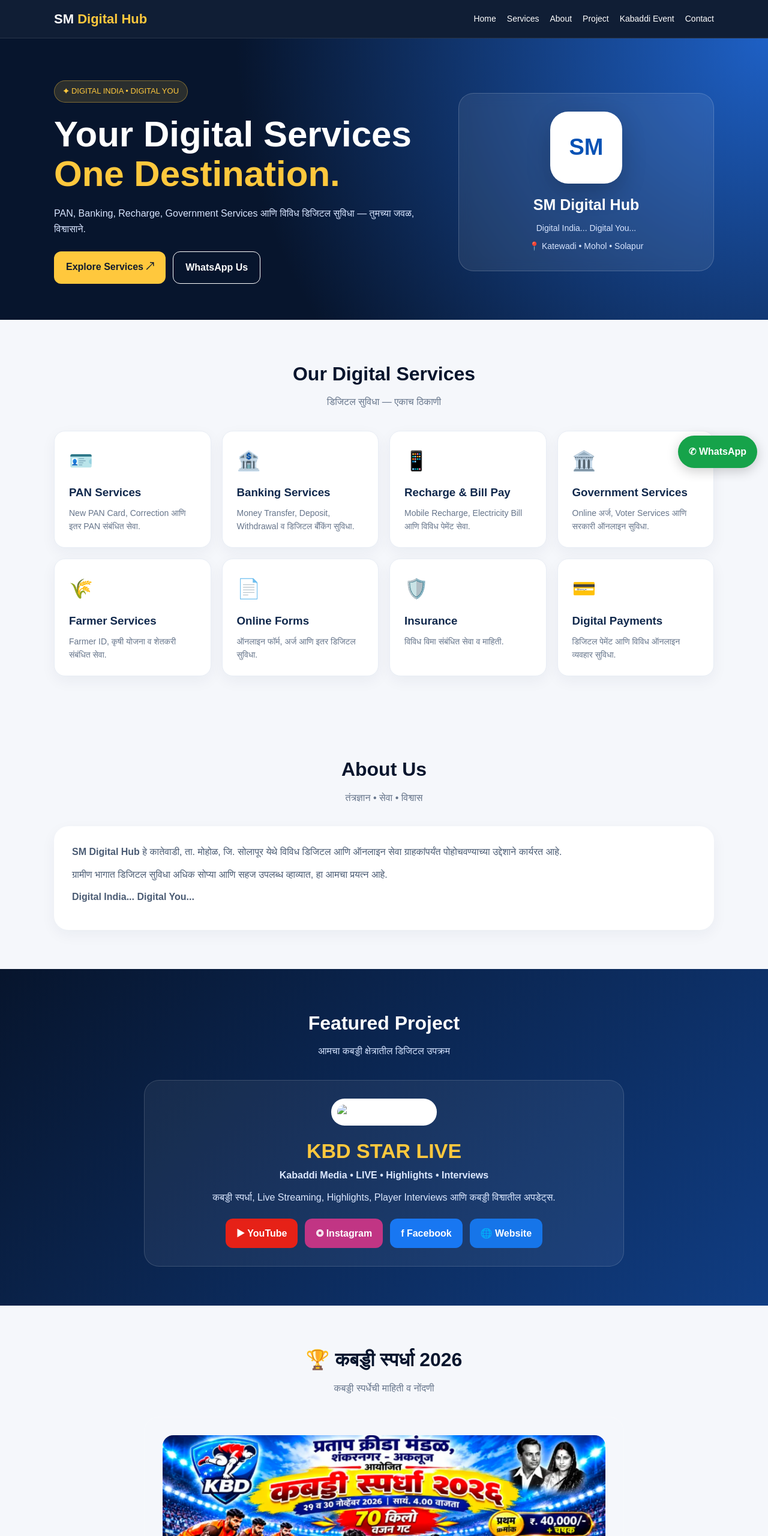
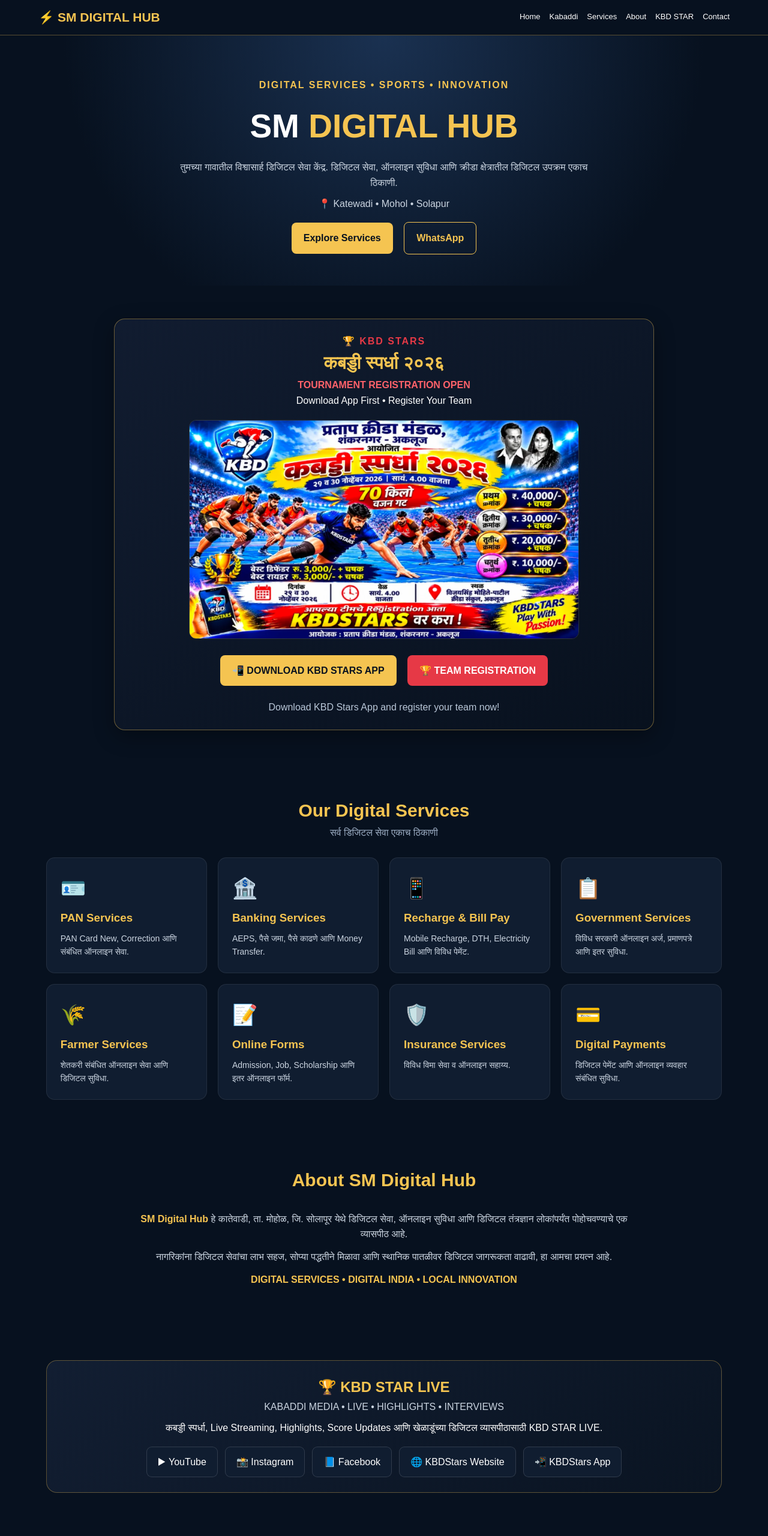
Before and after one commit to smdigitalhub/sm-digital-hub, a plain HTML site: page index.html in a window 1280 px wide. Shown: the top 2560 px of the page at 60% size. Drawn offline with Linux system fonts and the light colour scheme.

Commit message:
Update index.html

```diff
--- a/index.html
+++ b/index.html
@@ -3,64 +3,364 @@
 <head>
 <meta charset="UTF-8">
 <meta name="viewport" content="width=device-width, initial-scale=1.0">
-<meta name="description" content="SM Digital Hub Katewadi - Digital, Banking, PAN, Recharge and Online Services.">
-<title>SM Digital Hub | Digital India, Digital You</title>
+<meta name="theme-color" content="#07111f">
+<title>SM Digital Hub | Katewadi</title>
+
 <style>
 *{margin:0;padding:0;box-sizing:border-box}
 html{scroll-behavior:smooth}
-body{font-family:Arial,Helvetica,sans-serif;background:#f5f7fb;color:#17233a;line-height:1.6}
-:root{--navy:#07152d;--blue:#1465e8;--gold:#ffc83d;--white:#fff;--muted:#66758b}
-.container{width:min(1100px,92%);margin:auto}
-header{background:rgba(7,21,45,.96);color:white;position:sticky;top:0;z-index:99;border-bottom:1px solid rgba(255,255,255,.1)}
-.nav{display:flex;justify-content:space-between;align-items:center;padding:14px 0;gap:15px}
-.brand{font-size:22px;font-weight:900}.brand span{color:var(--gold)}
-.navlinks{display:flex;gap:18px;flex-wrap:wrap}.navlinks a{color:white;text-decoration:none;font-size:14px}
-.hero{background:radial-gradient(circle at top right,#1e60c5,#07152d 65%);color:white;padding:70px 0 60px;overflow:hidden}
-.hero-grid{display:grid;grid-template-columns:1.2fr .8fr;gap:35px;align-items:center}
-.tag{display:inline-block;background:rgba(255,200,61,.14);color:var(--gold);padding:7px 14px;border-radius:30px;font-size:13px;border:1px solid rgba(255,200,61,.4)}
-.hero h1{font-size:clamp(36px,6vw,60px);line-height:1.1;margin:20px 0}.hero h1 span{color:var(--gold)}
-.hero p{color:#d8e5ff;max-width:650px}.actions{display:flex;gap:12px;flex-wrap:wrap;margin-top:25px}
-.btn{display:inline-block;padding:13px 20px;border-radius:12px;text-decoration:none;font-weight:bold;transition:.2s}.btn:hover{transform:translateY(-2px)}
-.primary{background:var(--gold);color:#101b2e}.secondary{border:1px solid white;color:white}
-.hero-box{background:rgba(255,255,255,.08);border:1px solid rgba(255,255,255,.18);border-radius:25px;padding:30px;text-align:center;backdrop-filter:blur(10px)}
-.hero-logo{width:120px;height:120px;margin:auto auto 15px;border-radius:30px;background:white;color:#0752b5;display:flex;align-items:center;justify-content:center;font-size:38px;font-weight:900;box-shadow:0 15px 40px #0003}
-.hero-box h2{font-size:25px}.hero-box p{font-size:14px;margin-top:8px}
-section{padding:65px 0}.section-title{text-align:center;margin-bottom:35px}.section-title h2{font-size:32px;color:var(--navy)}.section-title p{color:var(--muted);margin-top:8px}
-.services{display:grid;grid-template-columns:repeat(auto-fit,minmax(220px,1fr));gap:18px}
-.service{background:white;border:1px solid #e8edf5;border-radius:18px;padding:24px;box-shadow:0 8px 25px rgba(20,40,80,.05);transition:.25s}
-.service:hover{transform:translateY(-5px);box-shadow:0 12px 30px #1232a018}.icon{font-size:32px;margin-bottom:12px}.service h3{color:#10284c;margin-bottom:8px}.service p{color:var(--muted);font-size:14px}
-.about{background:white;border-radius:24px;padding:30px;box-shadow:0 8px 25px rgba(20,40,80,.05)}.about p{margin-bottom:12px;color:#4b5c74}
-.project-section{background:linear-gradient(135deg,#07152d,#103d83);color:white}.project-section .section-title h2{color:white}.project-section .section-title p{color:#d5e4ff}
-.project{max-width:800px;margin:auto;background:rgba(255,255,255,.06);border:1px solid rgba(255,255,255,.15);border-radius:25px;padding:30px;text-align:center}
-.project-logo{width:150px;height:150px;object-fit:contain;background:white;border-radius:22px;padding:10px;margin-bottom:15px}
-.project h3{font-size:34px;color:var(--gold)}.project p{color:#dce8ff}
-.social{display:flex;justify-content:center;gap:12px;flex-wrap:wrap;margin-top:22px}.social a{padding:12px 18px;border-radius:12px;text-decoration:none;color:white;font-weight:bold}
-.yt{background:#e62117}.ig{background:#c13584}.fb{background:#1877f2}.web{background:#1675e9}
-.contact-grid{display:grid;grid-template-columns:repeat(auto-fit,minmax(220px,1fr));gap:18px}.contact-card{background:white;padding:25px;border-radius:18px;border:1px solid #e8edf5;text-align:center}.contact-card h3{margin-bottom:8px}.contact-card p{color:var(--muted)}
-footer{background:#07152d;color:white;text-align:center;padding:30px 15px}footer p{color:#c6d6ef;font-size:14px;margin-top:6px}
-.floating{position:fixed;bottom:20px;right:18px;z-index:100;background:#16a34a;color:white;text-decoration:none;border-radius:50px;padding:14px 18px;font-weight:bold;box-shadow:0 5px 20px #0003}
-.poster-image{width:100%;height:auto;display:block;border-radius:18px;margin-bottom:20px}
-@media(max-width:750px){.hero-grid{grid-template-columns:1fr}.nav{align-items:flex-start;flex-direction:column}.navlinks{gap:12px}.hero{padding:45px 0}section{padding:45px 0}.section-title h2{font-size:27px}.project{padding:22px 15px}}
+body{
+  font-family:Arial,sans-serif;
+  background:#07111f;
+  color:#fff;
+  line-height:1.6;
+}
+:root{
+  --gold:#f5c451;
+  --red:#e63946;
+  --navy:#07111f;
+  --panel:#101d30;
+}
+header{
+  position:sticky;top:0;z-index:99;
+  background:#07111f;
+  border-bottom:1px solid #f5c45155;
+  padding:12px 5%;
+}
+.nav{
+  display:flex;justify-content:space-between;
+  align-items:center;flex-wrap:wrap;gap:12px;
+}
+.brand{font-size:21px;font-weight:bold;color:var(--gold)}
+nav{display:flex;gap:15px;flex-wrap:wrap}
+nav a{color:white;text-decoration:none;font-size:13px}
+nav a:hover{color:var(--gold)}
+section{padding:55px 6%}
+.hero{
+  text-align:center;
+  padding:70px 6% 45px;
+  background:radial-gradient(circle at top,#1a3151,#07111f 70%);
+}
+.hero .tag{color:var(--gold);font-weight:bold;letter-spacing:2px}
+.hero h1{font-size:clamp(30px,6vw,55px);margin:12px 0}
+.hero h1 span{color:var(--gold)}
+.hero p{color:#cbd5e1;max-width:700px;margin:10px auto}
+.btn{
+  display:inline-block;text-decoration:none;
+  padding:13px 20px;border-radius:8px;
+  font-weight:bold;margin:7px;
+  transition:.2s;
+}
+.btn:hover{transform:translateY(-2px)}
+.gold{background:var(--gold);color:#07111f}
+.red{background:var(--red);color:white}
+.outline{border:1px solid var(--gold);color:var(--gold)}
+.section-title{text-align:center;margin-bottom:28px}
+.section-title h2{font-size:30px;color:var(--gold)}
+.section-title p{color:#9eafc5}
+.registration{
+  background:linear-gradient(145deg,#111c30,#08111e);
+  border:1px solid #f5c45166;
+  border-radius:18px;
+  padding:24px;
+  max-width:900px;margin:auto;
+  box-shadow:0 10px 35px #0005;
+}
+.registration .poster{
+  display:block;width:100%;
+  max-width:650px;margin:20px auto;
+  border-radius:12px;
+  border:1px solid #ffffff22;
+}
+.reg-heading{text-align:center}
+.reg-heading h2{color:var(--gold);font-size:30px}
+.reg-heading .open{color:#ff626a;font-weight:bold}
+.reg-buttons{text-align:center;margin-top:20px}
+.cards{
+  display:grid;
+  grid-template-columns:repeat(auto-fit,minmax(220px,1fr));
+  gap:18px;
+}
+.card{
+  background:var(--panel);
+  border:1px solid #ffffff14;
+  border-radius:14px;padding:23px;
+  transition:.2s;
+}
+.card:hover{border-color:var(--gold);transform:translateY(-3px)}
+.card .emoji{font-size:34px}
+.card h3{color:var(--gold);margin:8px 0}
+.card p{color:#cbd5e1;font-size:14px}
+.about{
+  text-align:center;max-width:850px;margin:auto;
+}
+.about p{color:#cbd5e1;margin:12px 0}
+.kbd{
+  background:linear-gradient(140deg,#121e32,#0a1422);
+  border:1px solid #f5c45155;border-radius:18px;
+  padding:25px;text-align:center;
+}
+.kbd img{
+  max-width:190px;width:70%;
+  height:auto;object-fit:contain;
+  border-radius:12px;margin:10px auto;
+}
+.kbd h2{color:var(--gold)}
+.social{
+  display:flex;justify-content:center;
+  flex-wrap:wrap;gap:12px;margin-top:18px
+}
+.social a{
+  color:white;text-decoration:none;
+  border:1px solid #ffffff22;
+  padding:12px 18px;border-radius:9px;
+  background:#101d30;
+}
+.social a:hover{border-color:var(--gold);color:var(--gold)}
+.contact{text-align:center}
+footer{
+  text-align:center;padding:25px;
+  background:#030914;color:#9eafc5;
+  border-top:1px solid #f5c45133;
+}
+footer strong{color:var(--gold)}
+@media(max-width:600px){
+ header{padding:10px 4%}
+ .nav{justify-content:center}
+ nav{justify-content:center}
+ nav a{font-size:12px}
+ section{padding:40px 5%}
+ .registration{padding:15px}
+ .hero{padding-top:45px}
+}
 </style>
 </head>
+
 <body>
-<header><div class="container nav"><div class="brand">SM <span>Digital Hub</span></div><nav class="navlinks"><a href="#home">Home</a><a href="#services">Services</a><a href="#about">About</a><a href="#project">Project</a><a href="#kabaddi-event">Kabaddi Event</a><a href="#contact">Contact</a></nav></div></header>
-<section class="hero" id="home"><div class="container hero-grid"><div><span class="tag">✦ DIGITAL INDIA • DIGITAL YOU</span><h1>Your Digital Services<br><span>One Destination.</span></h1><p>PAN, Banking, Recharge, Government Services आणि विविध डिजिटल सुविधा — तुमच्या जवळ, विश्वासाने.</p><div class="actions"><a class="btn primary" href="#services">Explore Services ↗</a><a class="btn secondary" href="https://wa.me/918530737516">WhatsApp Us</a></div></div><div class="hero-box"><div class="hero-logo">SM</div><h2>SM Digital Hub</h2><p>Digital India... Digital You...</p><p>📍 Katewadi • Mohol • Solapur</p></div></div></section>
-<section id="services"><div class="container"><div class="section-title"><h2>Our Digital Services</h2><p>डिजिटल सुविधा — एकाच ठिकाणी</p></div><div class="services">
-<div class="service"><div class="icon">🪪</div><h3>PAN Services</h3><p>New PAN Card, Correction आणि इतर PAN संबंधित सेवा.</p></div>
-<div class="service"><div class="icon">🏦</div><h3>Banking Services</h3><p>Money Transfer, Deposit, Withdrawal व डिजिटल बँकिंग सुविधा.</p></div>
-<div class="service"><div class="icon">📱</div><h3>Recharge &amp; Bill Pay</h3><p>Mobile Recharge, Electricity Bill आणि विविध पेमेंट सेवा.</p></div>
-<div class="service"><div class="icon">🏛️</div><h3>Government Services</h3><p>Online अर्ज, Voter Services आणि सरकारी ऑनलाइन सुविधा.</p></div>
-<div class="service"><div class="icon">🌾</div><h3>Farmer Services</h3><p>Farmer ID, कृषी योजना व शेतकरी संबंधित सेवा.</p></div>
-<div class="service"><div class="icon">📄</div><h3>Online Forms</h3><p>ऑनलाइन फॉर्म, अर्ज आणि इतर डिजिटल सुविधा.</p></div>
-<div class="service"><div class="icon">🛡️</div><h3>Insurance</h3><p>विविध विमा संबंधित सेवा व माहिती.</p></div>
-<div class="service"><div class="icon">💳</div><h3>Digital Payments</h3><p>डिजिटल पेमेंट आणि विविध ऑनलाइन व्यवहार सुविधा.</p></div>
-</div></div></section>
-<section id="about"><div class="container"><div class="section-title"><h2>About Us</h2><p>तंत्रज्ञान • सेवा • विश्वास</p></div><div class="about"><p><strong>SM Digital Hub</strong> हे कातेवाडी, ता. मोहोळ, जि. सोलापूर येथे विविध डिजिटल आणि ऑनलाइन सेवा ग्राहकांपर्यंत पोहोचवण्याच्या उद्देशाने कार्यरत आहे.</p><p>ग्रामीण भागात डिजिटल सुविधा अधिक सोप्या आणि सहज उपलब्ध व्हाव्यात, हा आमचा प्रयत्न आहे.</p><p><strong>Digital India... Digital You...</strong></p></div></div></section>
-<section class="project-section" id="project"><div class="container"><div class="section-title"><h2>Featured Project</h2><p>आमचा कबड्डी क्षेत्रातील डिजिटल उपक्रम</p></div><div class="project"><img class="project-logo" src="kbd-live-logo.jpg" alt="KBD Star Live Logo"><h3>KBD STAR LIVE</h3><p><strong>Kabaddi Media • LIVE • Highlights • Interviews</strong></p><p style="margin-top:12px">कबड्डी स्पर्धा, Live Streaming, Highlights, Player Interviews आणि कबड्डी विश्वातील अपडेट्स.</p><div class="social"><a class="yt" href="https://youtube.com/@kbdlive-kbdstars?si=ICmLCrb6yNJzyjOL" target="_blank" rel="noopener">▶ YouTube</a><a class="ig" href="https://www.instagram.com/kbdstarslive?gwpx=MTloOG81ZXB2bGU3bg==" target="_blank" rel="noopener">◎ Instagram</a><a class="fb" href="FACEBOOK_LINK_HERE" target="_blank" rel="noopener">f Facebook</a><a class="web" href="https://kbdstars.com/" target="_blank" rel="noopener">🌐 Website</a></div></div></div></section>
-<!-- Added tournament poster section -->
-<section id="kabaddi-event"><div class="container"><div class="section-title"><h2>🏆 कबड्डी स्पर्धा 2026</h2><p>कबड्डी स्पर्धेची माहिती व नोंदणी</p></div><div class="project"><img class="poster-image" src="kabaddi-poster.webp" alt="प्रताप क्रीडा मंडळ, शंकरनगर-अकलूज कबड्डी स्पर्धा 2026 पोस्टर"><h3>KBDSTARS</h3><p style="margin-top:10px">प्रताप क्रीडा मंडळ, शंकरनगर - अकलूज आयोजित कबड्डी स्पर्धा 2026.</p><p style="margin-top:10px">📅 29 व 30 नोव्हेंबर 2026<br>⚖️ 70 किलो वजन गट<br>📍 विजयासिंग मोहिते-पाटील क्रीडा संकुल, अकलूज</p><div class="actions" style="justify-content:center"><a class="btn primary" href="https://kbdstars.com/app" target="_blank" rel="noopener">🏆 Registration करा</a></div></div></div></section>
-<section id="contact"><div class="container"><div class="section-title"><h2>Contact Us</h2><p>आमच्याशी संपर्क साधा</p></div><div class="contact-grid"><div class="contact-card"><div class="icon">📍</div><h3>Our Location</h3><p>Katewadi, Tal. Mohol,<br>Dist. Solapur, Maharashtra</p></div><div class="contact-card"><div class="icon">📞</div><h3>Call / WhatsApp</h3><p>+91 8530737516</p><a class="btn primary" href="https://wa.me/918530737516">Chat on WhatsApp</a></div><div class="contact-card"><div class="icon">🌐</div><h3>Online</h3><p>Digital Services &amp; Online Solutions</p></div></div></div></section>
-<footer><h3>SM Digital Hub</h3><p>Digital India... Digital You...</p><p>Katewadi • Tal. Mohol • Dist. Solapur</p><p>© 2026 SM Digital Hub. All Rights Reserved.</p></footer>
-<a class="floating" href="https://wa.me/918530737516">✆ WhatsApp</a>
-</body></html>
+
+<header>
+<div class="nav">
+  <div class="brand">⚡ SM DIGITAL HUB</div>
+  <nav>
+    <a href="#home">Home</a>
+    <a href="#registration">Kabaddi</a>
+    <a href="#services">Services</a>
+    <a href="#about">About</a>
+    <a href="#kbd">KBD STAR</a>
+    <a href="#contact">Contact</a>
+  </nav>
+</div>
+</header>
+
+<!-- HOME -->
+<section class="hero" id="home">
+  <div class="tag">DIGITAL SERVICES • SPORTS • INNOVATION</div>
+  <h1>SM <span>DIGITAL HUB</span></h1>
+  <p>
+    तुमच्या गावातील विश्वासार्ह डिजिटल सेवा केंद्र.
+    डिजिटल सेवा, ऑनलाइन सुविधा आणि क्रीडा क्षेत्रातील
+    डिजिटल उपक्रम एकाच ठिकाणी.
+  </p>
+  <p>📍 Katewadi • Mohol • Solapur</p>
+
+  <a class="btn gold" href="#services">Explore Services</a>
+  <a class="btn outline" href="https://wa.me/918530737516">WhatsApp</a>
+</section>
+
+<!-- KABADDI REGISTRATION -->
+<section id="registration">
+<div class="registration">
+
+  <div class="reg-heading">
+    <p style="color:#e63946;font-weight:bold;letter-spacing:2px">
+      🏆 KBD STARS
+    </p>
+    <h2>कबड्डी स्पर्धा २०२६</h2>
+    <p class="open">TOURNAMENT REGISTRATION OPEN</p>
+    <p>Download App First • Register Your Team</p>
+  </div>
+
+  <img
+    class="poster"
+    src="kabaddi-poster.webp"
+    alt="Kabaddi tournament registration poster"
+    onerror="this.style.display='none'"
+  >
+
+  <div class="reg-buttons">
+    <a class="btn gold"
+       href="https://kbdstars.com/app"
+       target="_blank">
+       📲 DOWNLOAD KBD STARS APP
+    </a>
+
+    <a class="btn red"
+       href="https://app.kbdstars.com/invite-team/ZIU93AF5"
+       target="_blank">
+       🏆 TEAM REGISTRATION
+    </a>
+  </div>
+
+  <p style="text-align:center;color:#b9c7d8;margin-top:16px">
+    Download KBD Stars App and register your team now!
+  </p>
+
+</div>
+</section>
+
+<!-- SERVICES -->
+<section id="services">
+<div class="section-title">
+  <h2>Our Digital Services</h2>
+  <p>सर्व डिजिटल सेवा एकाच ठिकाणी</p>
+</div>
+
+<div class="cards">
+
+  <div class="card">
+    <div class="emoji">🪪</div>
+    <h3>PAN Services</h3>
+    <p>PAN Card New, Correction आणि संबंधित ऑनलाइन सेवा.</p>
+  </div>
+
+  <div class="card">
+    <div class="emoji">🏦</div>
+    <h3>Banking Services</h3>
+    <p>AEPS, पैसे जमा, पैसे काढणे आणि Money Transfer.</p>
+  </div>
+
+  <div class="card">
+    <div class="emoji">📱</div>
+    <h3>Recharge & Bill Pay</h3>
+    <p>Mobile Recharge, DTH, Electricity Bill आणि विविध पेमेंट.</p>
+  </div>
+
+  <div class="card">
+    <div class="emoji">📋</div>
+    <h3>Government Services</h3>
+    <p>विविध सरकारी ऑनलाइन अर्ज, प्रमाणपत्रे आणि इतर सुविधा.</p>
+  </div>
+
+  <div class="card">
+    <div class="emoji">🌾</div>
+    <h3>Farmer Services</h3>
+    <p>शेतकरी संबंधित ऑनलाइन सेवा आणि डिजिटल सुविधा.</p>
+  </div>
+
+  <div class="card">
+    <div class="emoji">📝</div>
+    <h3>Online Forms</h3>
+    <p>Admission, Job, Scholarship आणि इतर ऑनलाइन फॉर्म.</p>
+  </div>
+
+  <div class="card">
+    <div class="emoji">🛡️</div>
+    <h3>Insurance Services</h3>
+    <p>विविध विमा सेवा व ऑनलाइन सहाय्य.</p>
+  </div>
+
+  <div class="card">
+    <div class="emoji">💳</div>
+    <h3>Digital Payments</h3>
+    <p>डिजिटल पेमेंट आणि ऑनलाइन व्यवहार संबंधित सुविधा.</p>
+  </div>
+
+</div>
+</section>
+
+<!-- ABOUT -->
+<section id="about">
+<div class="section-title">
+  <h2>About SM Digital Hub</h2>
+</div>
+
+<div class="about">
+  <p>
+    <strong style="color:#f5c451">SM Digital Hub</strong>
+    हे कातेवाडी, ता. मोहोळ, जि. सोलापूर येथे
+    डिजिटल सेवा, ऑनलाइन सुविधा आणि डिजिटल तंत्रज्ञान
+    लोकांपर्यंत पोहोचवण्याचे एक व्यासपीठ आहे.
+  </p>
+
+  <p>
+    नागरिकांना डिजिटल सेवांचा लाभ सहज, सोप्या पद्धतीने
+    मिळावा आणि स्थानिक पातळीवर डिजिटल जागरूकता वाढावी,
+    हा आमचा प्रयत्न आहे.
+  </p>
+
+  <p style="color:#f5c451;font-weight:bold">
+    DIGITAL SERVICES • DIGITAL INDIA • LOCAL INNOVATION
+  </p>
+</div>
+</section>
+
+<!-- KBD STAR LIVE -->
+<section id="kbd">
+<div class="kbd">
+
+  <h2>🏆 KBD STAR LIVE</h2>
+
+  <img src="kbd-live-logo.jpg"
+       alt="KBD Star Live Logo"
+       onerror="this.style.display='none'">
+
+  <p style="color:#cbd5e1">
+    KABADDI MEDIA • LIVE • HIGHLIGHTS • INTERVIEWS
+  </p>
+
+  <p style="margin-top:10px">
+    कबड्डी स्पर्धा, Live Streaming, Highlights,
+    Score Updates आणि खेळाडूंच्या डिजिटल व्यासपीठासाठी
+    KBD STAR LIVE.
+  </p>
+
+  <div class="social">
+
+    <a href="https://youtube.com/@kbdlive-kbdstars?si=ICmLCrb6yNJzyjOL"
+       target="_blank">▶ YouTube</a>
+
+    <a href="https://www.instagram.com/kbdstarslive?gwpx=MTloOG81ZXB2bGU3bg=="
+       target="_blank">📸 Instagram</a>
+
+    <a href="FACEBOOK_LINK_HERE"
+       target="_blank">📘 Facebook</a>
+
+    <a href="https://kbdstars.com/"
+       target="_blank">🌐 KBDStars Website</a>
+
+    <a href="https://kbdstars.com/app"
+       target="_blank">📲 KBDStars App</a>
+
+  </div>
+
+</div>
+</section>
+
+<!-- CONTACT -->
+<section id="contact">
+<div class="contact">
+  <div class="section-title">
+    <h2>Contact Us</h2>
+    <p>आमच्याशी संपर्क साधा</p>
+  </div>
+
+  <p>📍 Katewadi, Tal. Mohol, Dist. Solapur, Maharashtra</p>
+  <p>📞 +91 8530737516</p>
+
+  <a class="btn gold"
+     href="https://wa.me/918530737516"
+     target="_blank">
+     CHAT ON WHATSAPP
+  </a>
+</div>
+</section>
+
+<footer>
+  <p><strong>SM DIGITAL HUB</strong></p>
+  <p>Digital Services • Sports • Innovation</p>
+  <p>© 2026 SM Digital Hub | Katewadi</p>
+  <p>Powered by SM Digital Hub</p>
+</footer>
+
+</body>
+</html>
```
